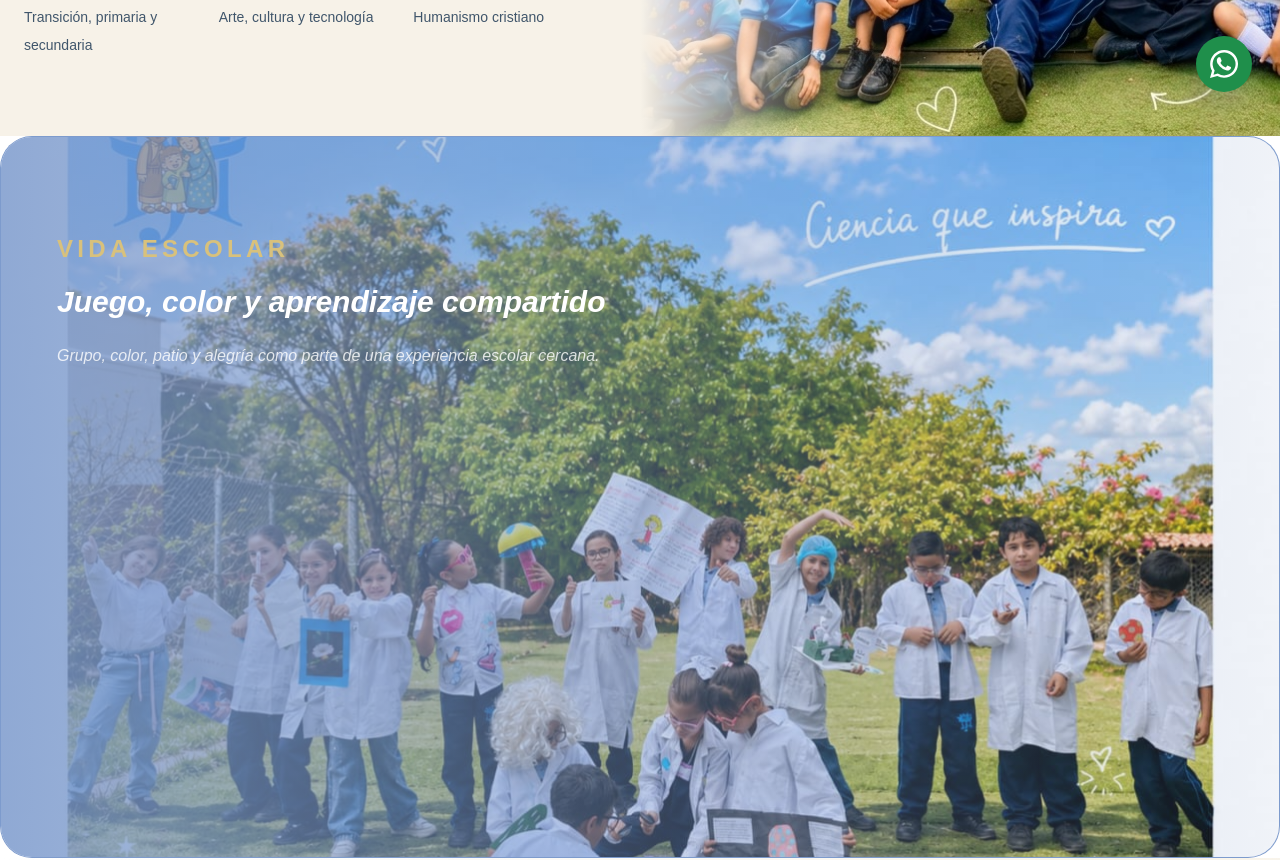
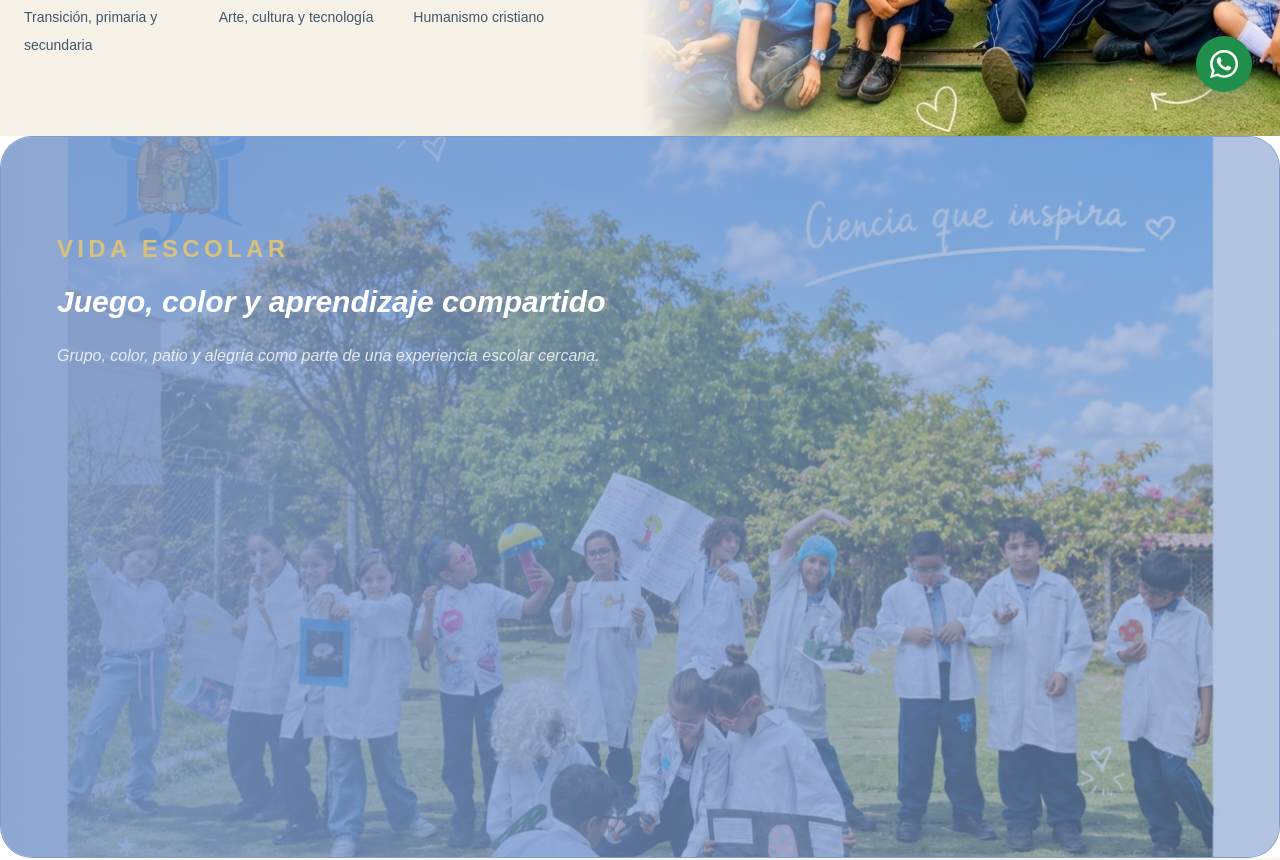
Before and after one commit to moralesandersonr-dev/fundacion-sagrada-familia, a Next.js app: page / in a window 1280 px wide. Shown: the part 680-1540 px from the top of the page. Built offline with nearby package versions, Linux system fonts and the light colour scheme; no server answers; a web font is replaced by a local one.

Commit message:
Update PhotoBanner.tsx

```diff
--- a/app/components/PhotoBanner.tsx
+++ b/app/components/PhotoBanner.tsx
@@ -37,10 +37,10 @@ export default function PhotoBanner({
         className={`object-cover transition duration-[1200ms] ease-out group-hover:scale-[1.015] ${objectPosition}`}
         sizes="100vw"
       />
-      <div
+     <div
         className={
           isDark
-            ? "absolute inset-0 bg-[linear-gradient(90deg,rgba(125,155,205,0.86),rgba(125,155,205,0.44),rgba(125,155,205,0.1))]"
+            ? "absolute inset-0 bg-[linear-gradient(90deg,rgba(125,155,205,0.88),rgba(125,155,205,0.72),rgba(125,155,205,0.58))]"
             : "absolute inset-0 bg-[linear-gradient(90deg,rgba(247,242,232,0.95),rgba(247,242,232,0.56),rgba(247,242,232,0.16))]"
         }
       />
```
